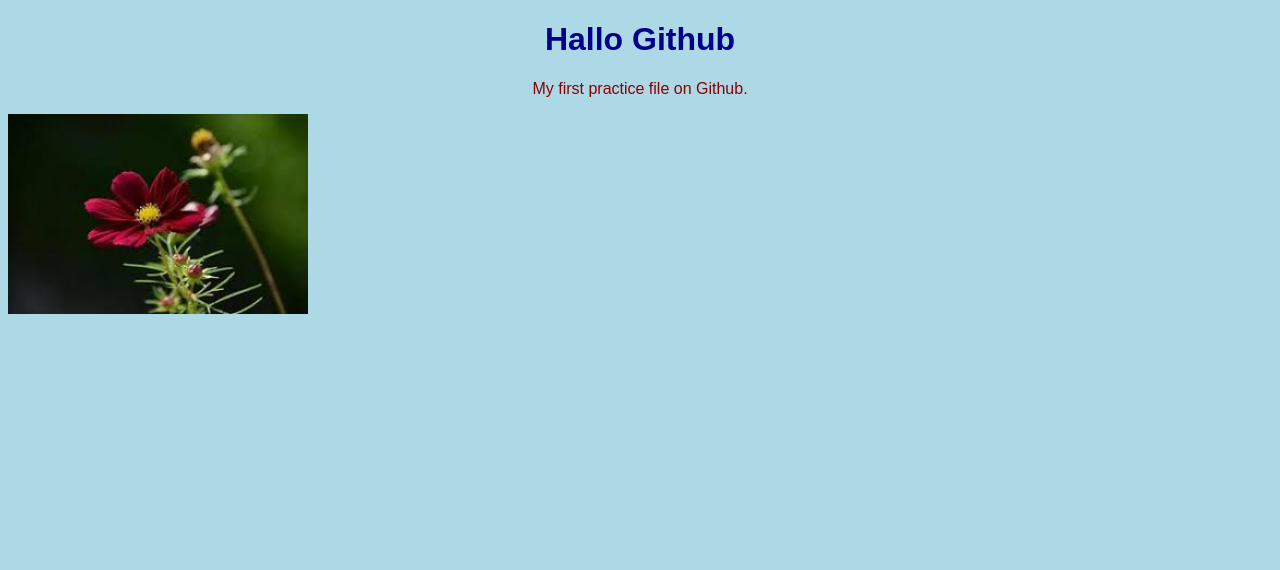
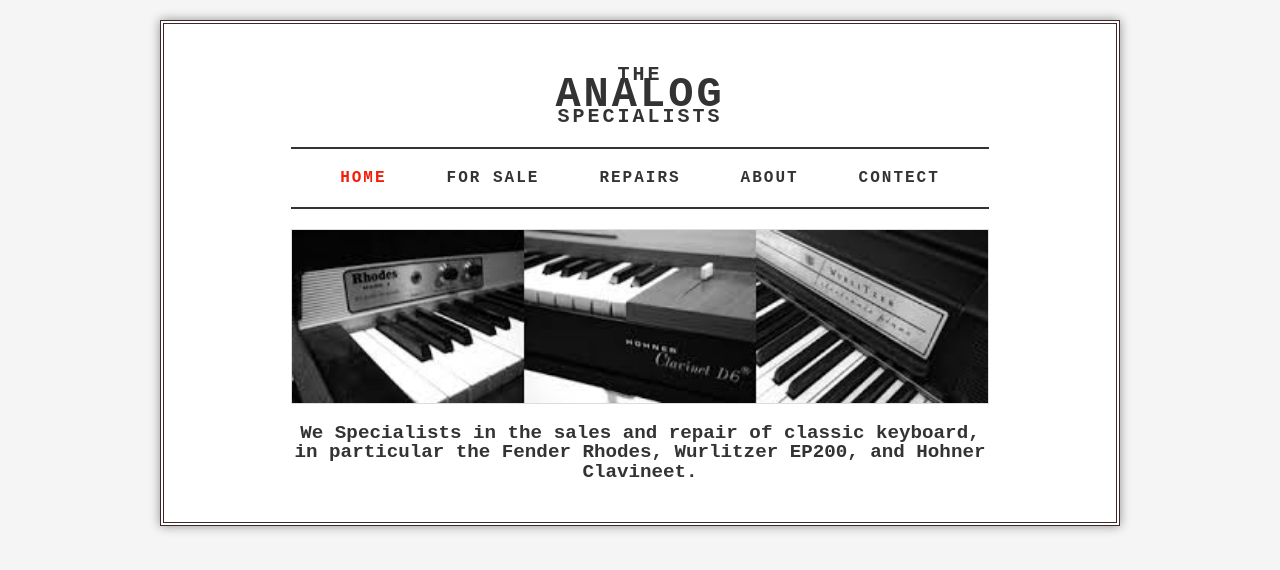
Before and after one commit to Qasimkurd/my-practice, a plain HTML site: page index.html in a window 1280 px wide. Drawn offline with Linux system fonts and the light colour scheme.

Commit message:
The Analog Specialists

```diff
--- /dev/null
+++ b/Style.Css
@@ -0,0 +1,96 @@
+* {
+    padding: 0;
+    margin: 0;
+    box-sizing: border-box;
+}
+
+body {
+    font-family: 'Courier New', monospace;
+    background-color: #f5f5f5;
+    color: #333;
+    display: flex;
+    justify-content: center;
+    padding: 20px;
+}
+
+.container {
+    width: 80%;
+    max-width: 960px;
+    background-color: #fff;
+    padding: 40px;
+    border: 4px double #3d2929;
+    box-shadow: 0 0 10px rgba(5, 5, 5, 0.411);
+    text-align: center;
+}
+
+/* header h1 {
+    font-family: 'Courier New', monospace;
+    font-size: 2.5em;
+    line-height: 1.2;
+    margin: 0;
+} */
+h1 {
+    line-height: 0.5;
+    letter-spacing: 3px;
+}
+.small {
+    font-size: 20px;
+    line-height: 1;
+}
+.big {
+    font-size: 42px;
+    font-weight: bold;
+}
+.separator {
+    width: 80%;
+    border: 0;
+    height: 2px;
+    background-color: #333;
+    margin: 20px auto;
+}
+
+nav ul {
+    list-style: none;
+    padding: 0;
+    margin: 20px 0;
+    display: flex;
+    justify-content: center;
+    gap: 60px;
+    text-transform: uppercase;
+    font-weight: bold;
+}
+
+nav a {
+    text-decoration: none;
+    color: #333;
+    font-weight: bold;
+    letter-spacing: 2px;
+}
+
+nav ul li a.active,
+nav ul li a:hover {
+    color: #f71c08;
+}
+
+.image-gallery {
+    display: flex;
+    justify-content: center;
+    gap: 10px;
+    margin: 20px 0;
+}
+
+.image-gallery img {
+    width: 80%;
+    max-width: 800px;
+    height: auto;
+    border: 1px solid #ddd;
+}
+
+p {
+    font-size: 1.2em;
+    line-height: 1.6;
+    max-width: 80%;
+    margin: 0 auto;
+    font-weight: bold;
+    line-height: 1;
+}
--- a/index.html
+++ b/index.html
@@ -1,14 +1,41 @@
 <!DOCTYPE html>
 <html lang="en">
+
 <head>
     <meta charset="UTF-8">
     <meta name="viewport" content="width=device-width, initial-scale=1.0">
-    <title>My Practice Website</title>
-    <link rel="stylesheet" href="style.css/style.css">
+    <title>The Analog Specialists</title>
+    <link rel="stylesheet" href="Style.Css">
 </head>
+
 <body>
-    <h1>Hallo Github</h1>
-    <p>My first practice file on Github.</p>
-    <img src="image/images.jpeg" alt="Practice image" width="300">
+    <div class="container">
+        <header>
+            <h1>
+                <span class="small">THE</span><br>
+                <span class="big">ANALOG</span><br>
+                <span class="small">SPECIALISTS</span>
+            </h1>
+            <hr class="separator">
+        </header>
+        <Nav>
+            <ul>
+                <li><a href="#" class="active">Home</a></li>
+                <li><a href="#">For Sale</a></li>
+                <li><a href="#">Repairs</a></li>
+                <li><a href="#">About</a></li>
+                <li><a href="#">Contect</a></li>
+            </ul>
+            <hr class="separator">
+        </Nav>
+        <main>
+            <div class="image-gallery"><img src="image/the analog specialists.jpeg" alt="Analog specialists"></div>
+            <p>
+                We Specialists in the sales and repair of classic keyboard, in particular the Fender Rhodes, Wurlitzer
+                EP200, and Hohner Clavineet.
+            </p>
+        </main>
+    </div>
 </body>
+
 </html>
```
Also changed, not shown: image/the analog specialists.jpeg (added).
